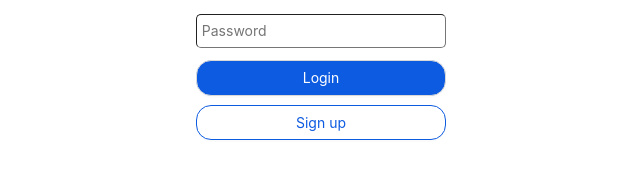
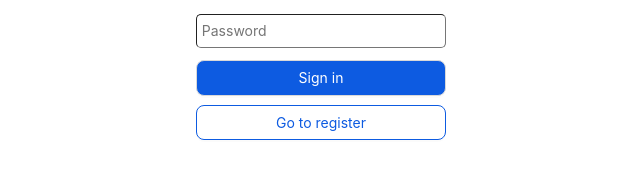
Before and after one commit to nazhimkalam/Antagonism, a React (Create React App) app in the folder frontend/: page /login in a window 1280 px wide. Shown: the part 388-566 px from the top of the page, without its empty margins (319-959 px from the left). Built offline with nearby package versions, Linux system fonts and the light colour scheme.

Commit message:
created the login and register page

```diff
--- a/frontend/src/pages/login/LoginPage.tsx
+++ b/frontend/src/pages/login/LoginPage.tsx
@@ -27,8 +27,8 @@ const LoginPage = () => {
                 <CustomTextField value={password} setValue={setPassword} type="password" isRequired={true} placeholder="Password" width="250px"/>
             </TextfieldContainer>
             <ButtonContainer>
-                <CustomButton width="250px" borderRadius="15px" type="primary" content="Login" handleEvent={handleLogin}/>
-                <CustomButton width="250px" borderRadius="15px" type="secondary" content="Sign up" handleEvent={navigateToRegister}/>
+                <CustomButton width="250px" borderRadius="8px" type="primary" content="Sign in" handleEvent={handleLogin}/>
+                <CustomButton width="250px" borderRadius="8px" type="secondary" content="Go to register" handleEvent={navigateToRegister}/>
             </ButtonContainer>
         </Container>
     )
--- a/frontend/src/pages/register/RegisterPage.tsx
+++ b/frontend/src/pages/register/RegisterPage.tsx
@@ -1,11 +1,65 @@
-import React from 'react'
+import { Image, Typography } from 'antd';
+import { useState } from 'react';
+import { useHistory } from 'react-router';
+import styled from 'styled-components';
+import { RoutePaths } from '../../app/routes';
+import CustomButton from '../../common/CustomButton/CustomButton';
+import CustomTextField from '../../common/CustomTextField/CustomTextField';
 
 const RegisterPage = () => {
+    const { Title } = Typography;
+    const history = useHistory();
+    const [fullName, setFullName] = useState<string>()
+    const [username, setUsername] = useState<string>();
+    const [password, setPassword] = useState<string>();
+
+    const handleRegister = () => {}
+
+    const navigateToLogin = () => {
+        history.push(RoutePaths.login);
+    }
+
     return (
-        <div>
-            <p>Register Page</p>
-        </div>
+        <Container>
+            <Image src="logos/logo1.png" alt="logo" title="Antagonism" preview={false} />
+            <Title level={2}>Register</Title>
+            <TextfieldContainer>
+                <CustomTextField value={fullName} setValue={setFullName} type="text" isRequired={true} placeholder="Full name" width="250px"/>
+                <CustomTextField value={username} setValue={setUsername} type="text" isRequired={true} placeholder="Username" width="250px"/>
+                <CustomTextField value={password} setValue={setPassword} type="password" isRequired={true} placeholder="Password" width="250px"/>
+            </TextfieldContainer>
+            <ButtonContainer>
+                <CustomButton width="250px" borderRadius="8px" type="primary" content="Sign up" handleEvent={handleRegister}/>
+                <CustomButton width="250px" borderRadius="8px" type="secondary" content="Go to login" handleEvent={navigateToLogin}/>
+            </ButtonContainer>
+        </Container>
     )
 }
 
 export default RegisterPage
+
+const Container = styled.div`
+    display: flex;
+    flex-direction: column;
+    align-items: center;
+    justify-content: center;
+    height: 80vh;
+    width: 100%;
+
+    img {
+        width: 180px;
+        object-fit: contain;
+    }
+`;
+
+const TextfieldContainer = styled.div`
+    display: flex;
+    flex-direction: column;
+    justify-content: center;
+`;
+
+const ButtonContainer = styled.div`
+    display: flex;
+    flex-direction: column;
+    justify-content: center;
+`;
```
